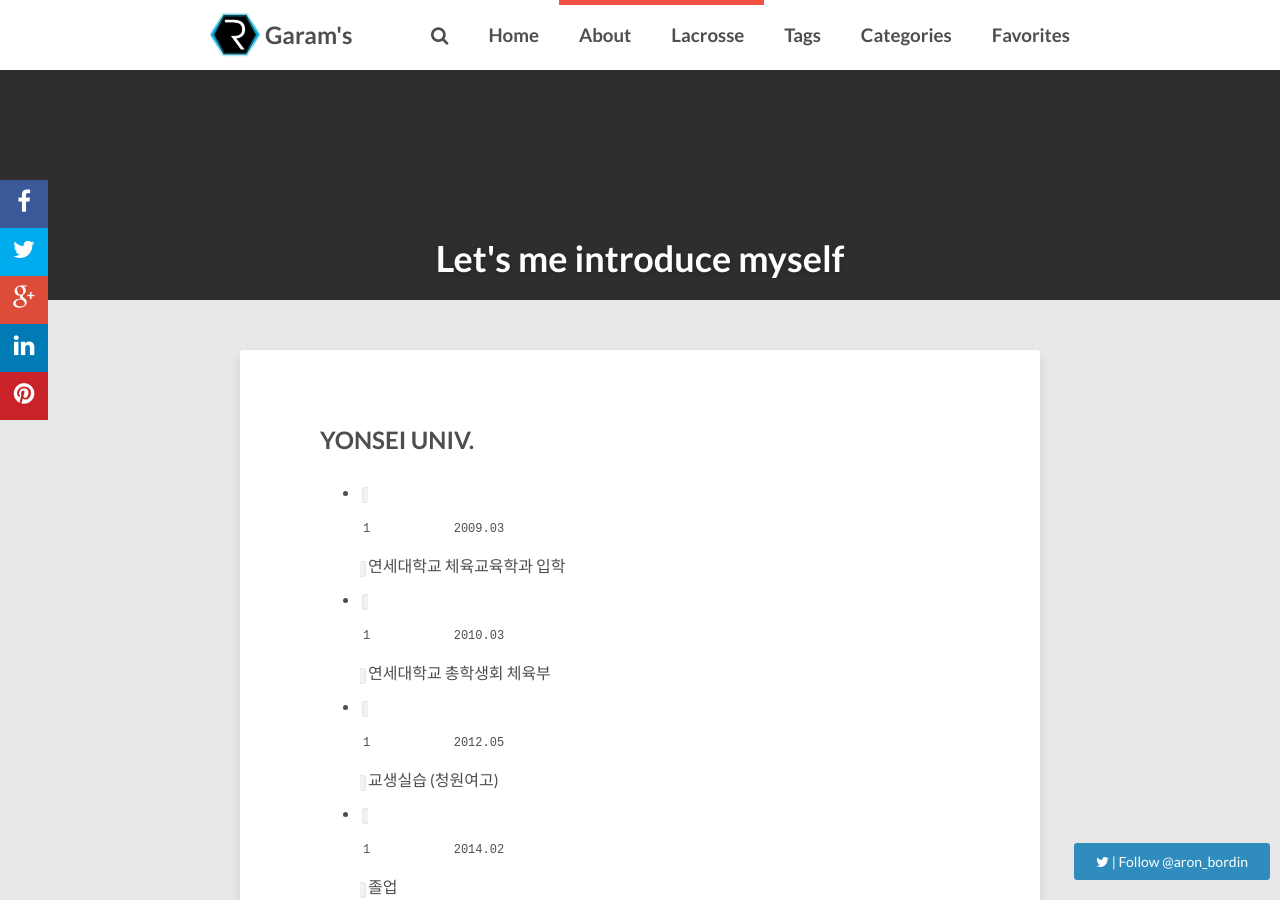
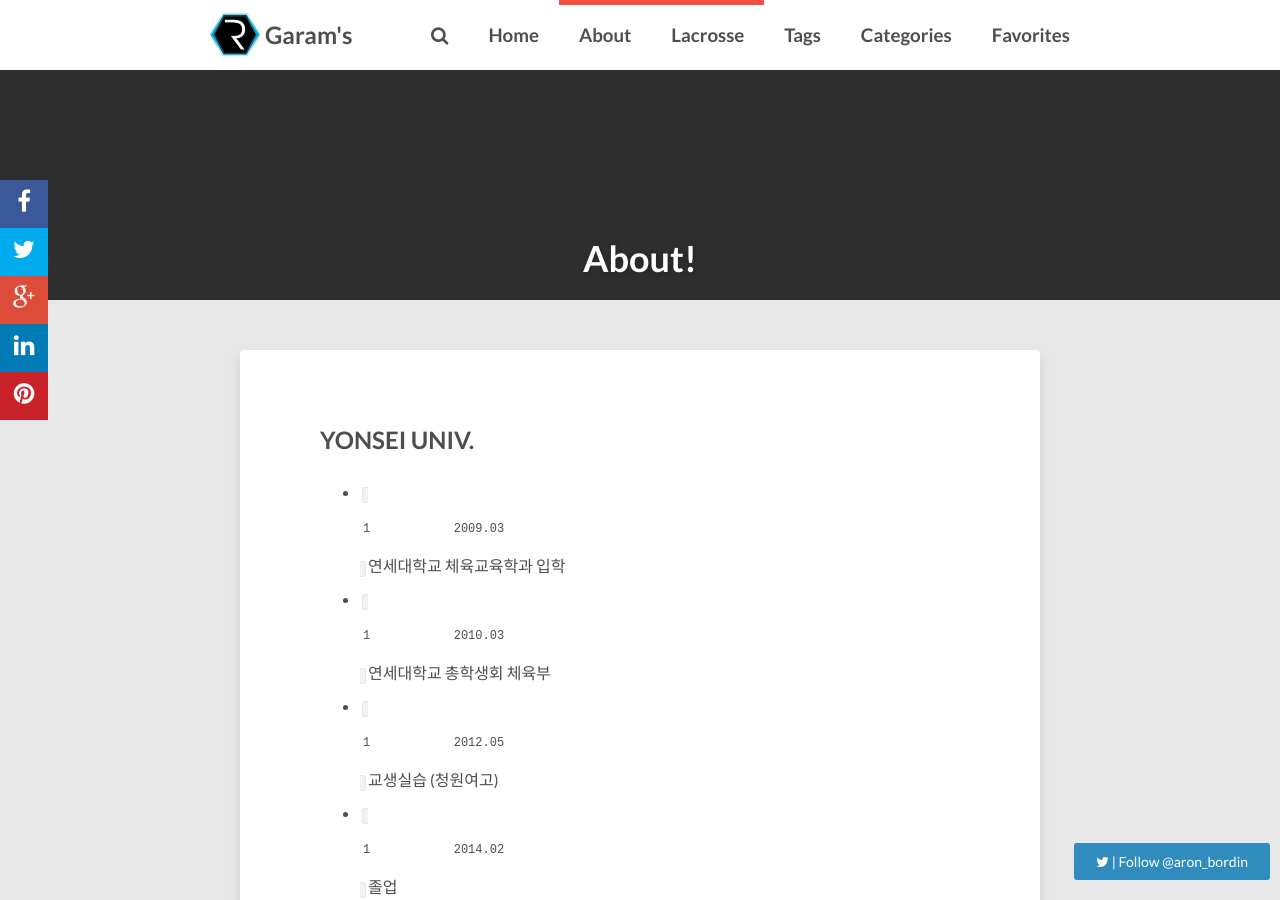
Before and after one commit to garam901127/garam901127.github.io, a Jekyll site: the page built from about/index.md, in a window 1280 px wide and 900 px high. Built offline with Jekyll 4.4.1, drawn with Linux system fonts in a browser that asks for light colours; nearby versions of some CDN libraries; comment, search, counter and statistics services are not loaded.

Commit message:
Update index.md

```diff
--- a/about/index.md
+++ b/about/index.md
@@ -1,6 +1,6 @@
 ---
 layout: page
-title: Let's me introduce myself
+title: About!
 image:
   feature: abstract-5.jpg
   credit: dargadgetz
```
